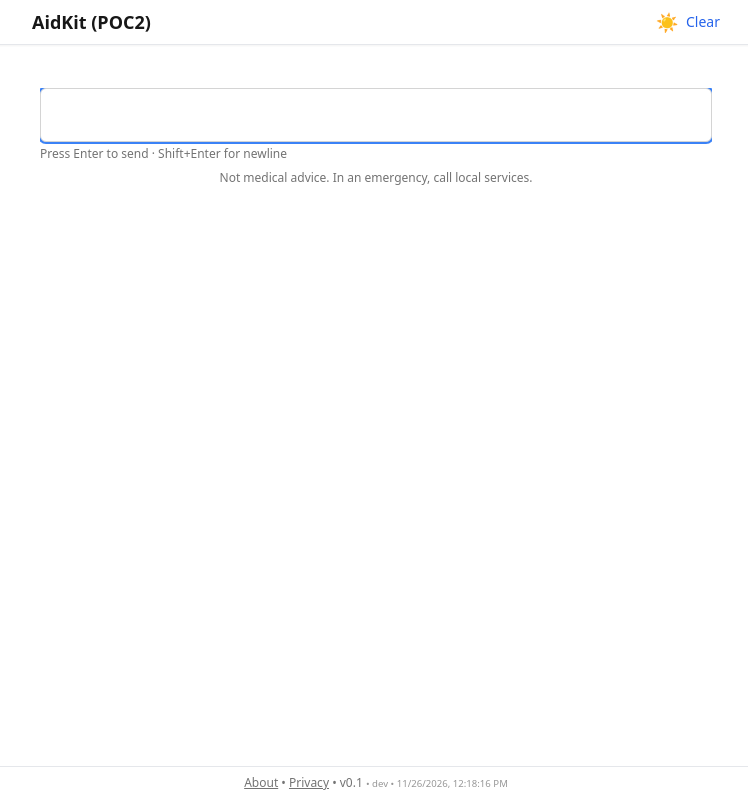
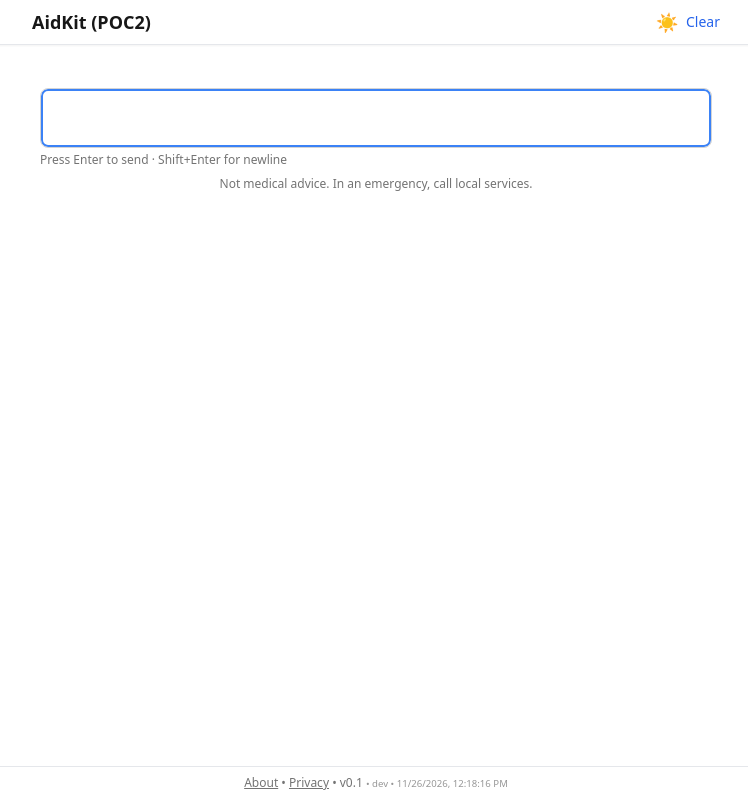
Before and after one commit to peterthelander/poc2, a React (Vite) app: page / in a window 1280 px wide. Shown: the whole page, without its empty margins (264-1012 px from the left). Built offline with nearby package versions, Linux system fonts and the light colour scheme.

Commit message:
fix focus ring around message textarea

```diff
--- a/src/app.css
+++ b/src/app.css
@@ -1,5 +1,5 @@
 /* custom styles */
-html { -webkit-text-size-adjust: 100%; }
+html { -webkit-text-size-adjust: 100%; } /* iOS text sizing consistency */
 
 /* Prevent iOS zoom on focus by ensuring 16px+ controls */
 @supports (-webkit-touch-callout: none) {
--- a/src/components/MessageInput.tsx
+++ b/src/components/MessageInput.tsx
@@ -62,18 +62,20 @@ const MessageInput = forwardRef<MessageInputHandle, Props>(
       >
         <div className="flex items-end gap-2 w-full overflow-hidden">
           <div className="flex-1 min-w-0 flex flex-col">
+            <div className="flex-1 min-w-0 rounded-lg border border-neutral-300 dark:border-neutral-700 bg-white dark:bg-neutral-800 focus-within:ring-2 focus-within:ring-blue-500 focus-within:ring-offset-0 ring-inset">
               <textarea
                 ref={textareaRef}
                 aria-label="Message"
                 enterKeyHint="send"
                 autoFocus
-              className="flex-1 min-w-0 resize-none rounded-md border border-neutral-300 dark:border-neutral-700 bg-white dark:bg-neutral-800 p-3 text-base md:text-lg text-neutral-900 dark:text-neutral-100 focus:outline-none focus:ring-2 focus:ring-blue-500 max-h-48 overflow-y-auto"
+                className="w-full resize-none rounded-lg bg-transparent p-3 text-base md:text-lg text-neutral-900 dark:text-neutral-100 outline-none focus:outline-none focus:ring-0 appearance-none max-h-48 overflow-y-auto"
                 value={value}
                 onChange={handleChange}
                 onKeyDown={handleKey}
                 disabled={streaming}
                 rows={1}
               />
+            </div>
             <p className="mt-1 hidden md:block text-xs text-neutral-500">
               Press Enter to send · Shift+Enter for newline
             </p>
```
Lines whose indentation alone changed are shown as unchanged.
